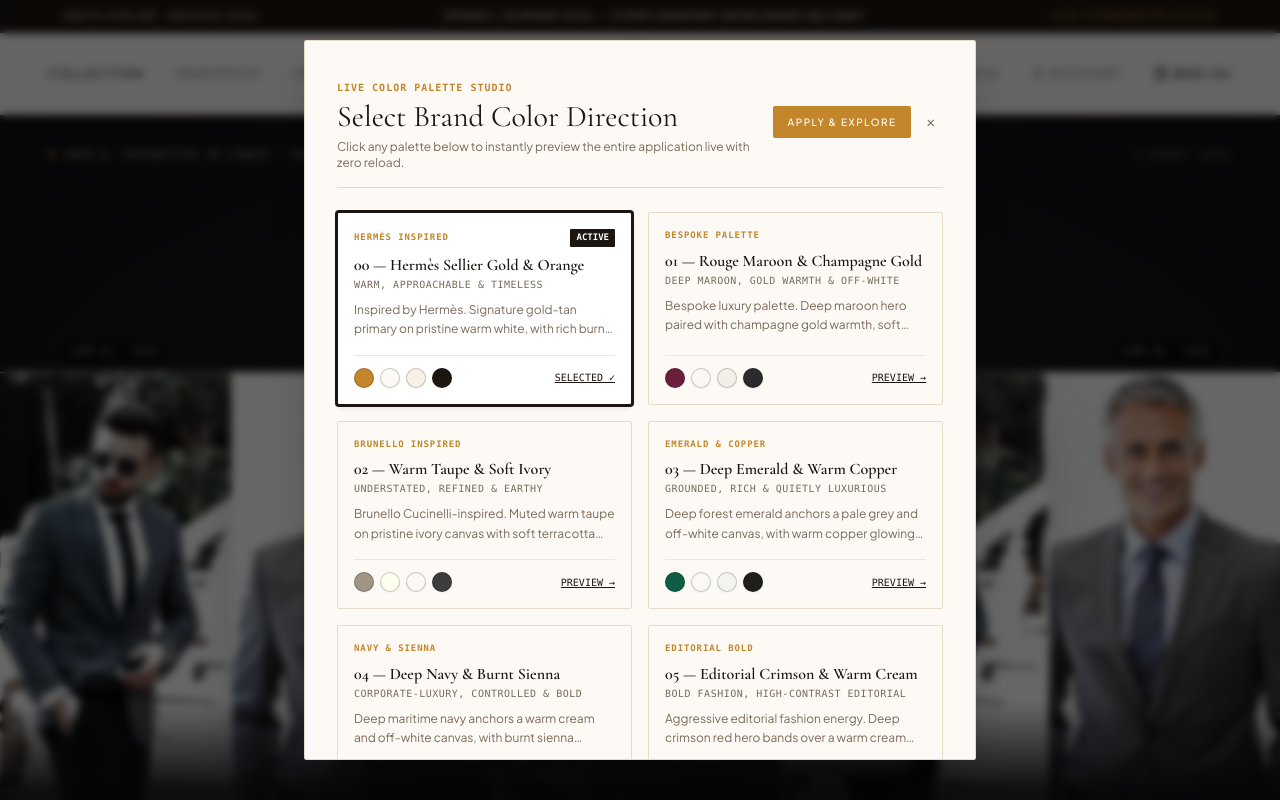
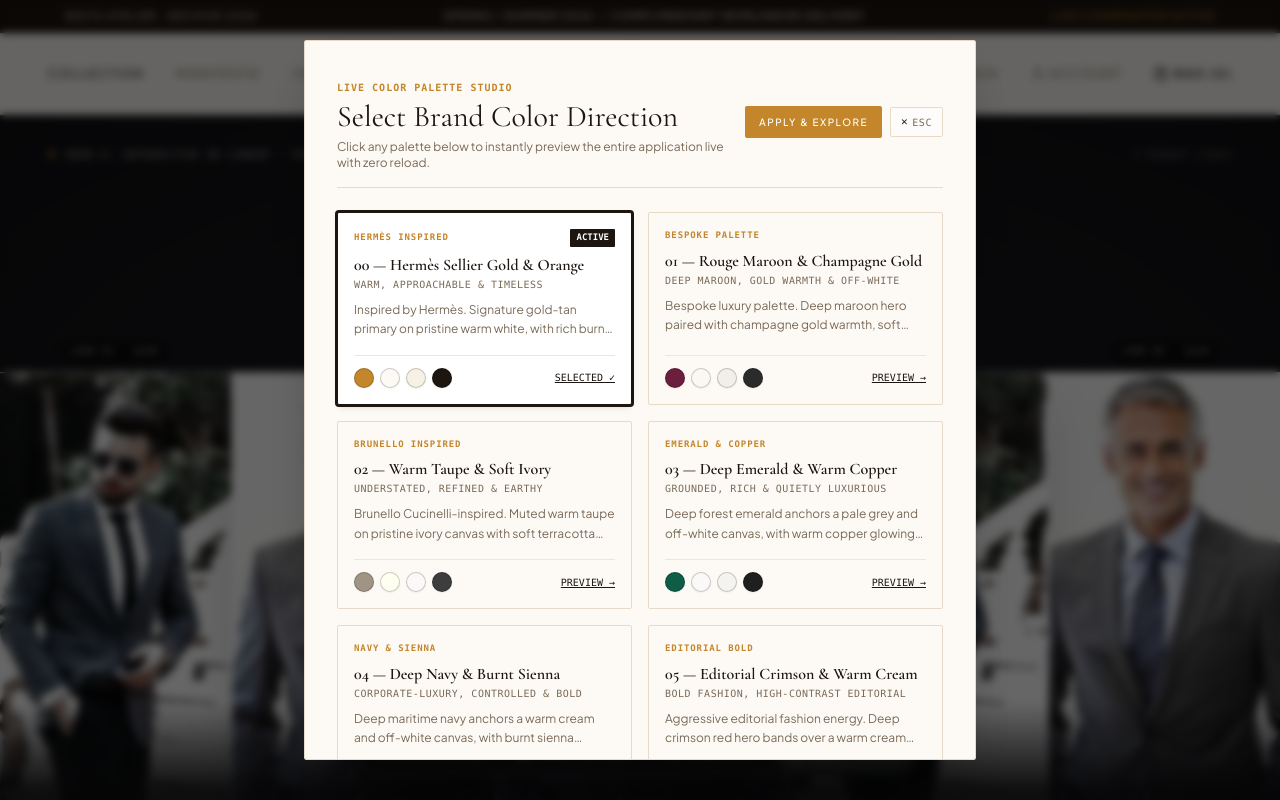
Before and after one commit to Sukhman369/inSitu, a Next.js app: page / in a window 1280 px wide. Both pictures are taken after a click on the button "PALETTES (14)". Shown: the top 800 px of the page. Built offline with nearby package versions, Linux system fonts and the light colour scheme.

Commit message:
style(ux): style modal close cross into rectangular outlined button with ESC indicator

```diff
--- a/src/components/studio/HeroStudio.tsx
+++ b/src/components/studio/HeroStudio.tsx
@@ -78,9 +78,12 @@ export default function HeroStudioModal({
             </button>
             <button
               onClick={onClose}
-              className="text-insitu-muted hover:text-insitu-charcoal font-mono text-sm p-2"
+              className="px-2.5 py-1.5 border border-insitu-border hover:border-insitu-charcoal bg-white/50 hover:bg-white text-insitu-charcoal font-mono text-[11px] uppercase tracking-wider rounded-[2px] transition-all flex items-center gap-1 shadow-2xs active:scale-95"
+              aria-label="Close modal"
+              title="Close modal (Esc)"
             >
-              ✕
+              <span>✕</span>
+              <span className="hidden sm:inline text-[10px] text-insitu-muted">ESC</span>
             </button>
           </div>
         </div>
--- a/src/components/studio/LogoStudio.tsx
+++ b/src/components/studio/LogoStudio.tsx
@@ -80,9 +80,12 @@ export default function LogoStudio({ isOpen, onClose }: LogoStudioProps) {
             </button>
             <button
               onClick={onClose}
-              className="text-insitu-muted hover:text-insitu-charcoal font-mono text-sm p-2"
+              className="px-2.5 py-1.5 border border-insitu-border hover:border-insitu-charcoal bg-white/50 hover:bg-white text-insitu-charcoal font-mono text-[11px] uppercase tracking-wider rounded-[2px] transition-all flex items-center gap-1 shadow-2xs active:scale-95"
+              aria-label="Close modal"
+              title="Close modal (Esc)"
             >
-              ✕
+              <span>✕</span>
+              <span className="hidden sm:inline text-[10px] text-insitu-muted">ESC</span>
             </button>
           </div>
         </div>
--- a/src/components/studio/PaletteStudio.tsx
+++ b/src/components/studio/PaletteStudio.tsx
@@ -99,9 +99,12 @@ export default function PaletteStudio({ isOpen, onClose }: PaletteStudioProps) {
             </button>
             <button
               onClick={onClose}
-              className="text-insitu-muted hover:text-insitu-charcoal font-mono text-sm p-2"
+              className="px-2.5 py-1.5 border border-insitu-border hover:border-insitu-charcoal bg-white/50 hover:bg-white text-insitu-charcoal font-mono text-[11px] uppercase tracking-wider rounded-[2px] transition-all flex items-center gap-1 shadow-2xs active:scale-95"
+              aria-label="Close modal"
+              title="Close modal (Esc)"
             >
-              ✕
+              <span>✕</span>
+              <span className="hidden sm:inline text-[10px] text-insitu-muted">ESC</span>
             </button>
           </div>
         </div>
```
